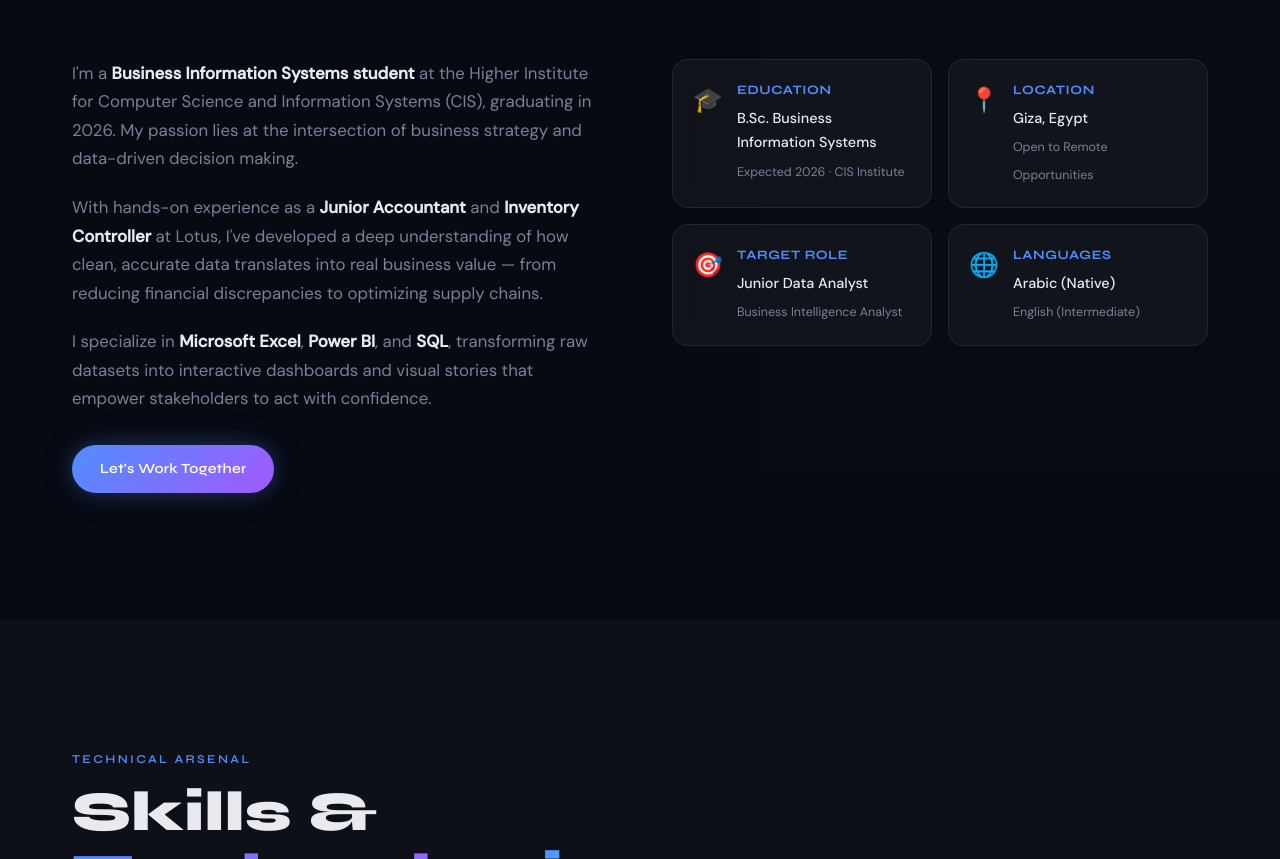
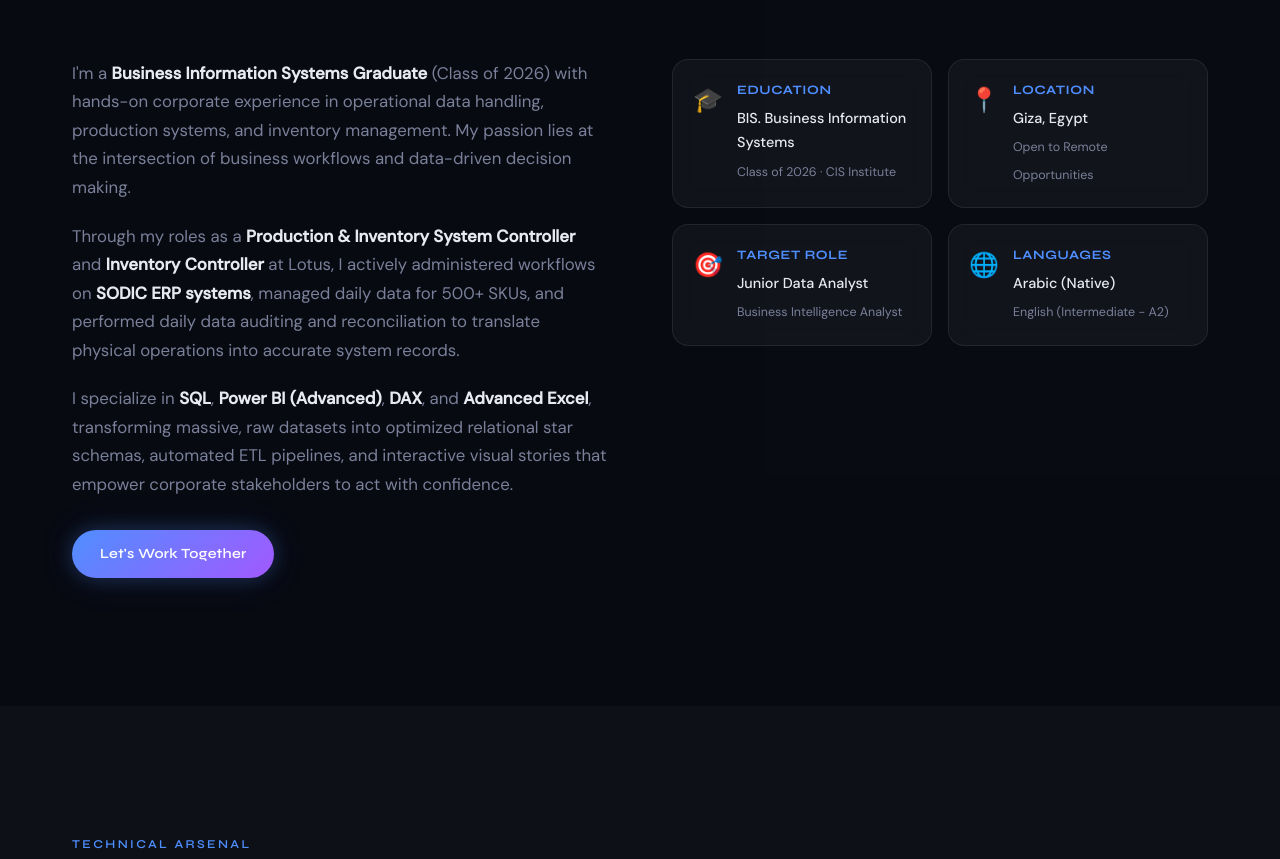
Before and after one commit to MohamedKalhed/portfolio, a plain HTML site: page index.html in a window 1280 px wide. Shown: the part 1202-2061 px from the top of the page. Drawn offline with Linux system fonts and the light colour scheme; animation ran at ten frames a second.

Commit message:
Update index.html

```diff
--- a/index.html
+++ b/index.html
@@ -180,7 +180,7 @@
   <!-- ============================================================
        ABOUT SECTION
   ============================================================ -->
-  <section id="about">
+ <section id="about">
     <div class="container">
       <div class="section-label reveal-up">About Me</div>
       <h2 class="section-title reveal-up">The Story Behind<br/><span class="gradient-text">The Numbers</span></h2>
@@ -188,19 +188,19 @@
       <div class="about-grid">
         <div class="about-text reveal-left">
           <p>
-            I'm a <strong>Business Information Systems student</strong> at the Higher Institute for
-            Computer Science and Information Systems (CIS), graduating in 2026. My passion lies at
-            the intersection of business strategy and data-driven decision making.
+            I'm a <strong>Business Information Systems Graduate</strong> (Class of 2026) with hands-on corporate experience
+            in operational data handling, production systems, and inventory management. My passion lies at the
+            intersection of business workflows and data-driven decision making.
           </p>
           <p>
-            With hands-on experience as a <strong>Junior Accountant</strong> and <strong>Inventory Controller</strong>
-            at Lotus, I've developed a deep understanding of how clean, accurate data translates into
-            real business value — from reducing financial discrepancies to optimizing supply chains.
+            Through my roles as a <strong>Production & Inventory System Controller</strong> and <strong>Inventory Controller</strong>
+            at Lotus, I actively administered workflows on <strong>SODIC ERP systems</strong>, managed daily data for 500+ SKUs,
+            and performed daily data auditing and reconciliation to translate physical operations into accurate system records.
           </p>
           <p>
-            I specialize in <strong>Microsoft Excel</strong>, <strong>Power BI</strong>, and <strong>SQL</strong>,
-            transforming raw datasets into interactive dashboards and visual stories that empower
-            stakeholders to act with confidence.
+            I specialize in <strong>SQL</strong>, <strong>Power BI (Advanced)</strong>, <strong>DAX</strong>, and <strong>Advanced Excel</strong>,
+            transforming massive, raw datasets into optimized relational star schemas, automated ETL pipelines,
+            and interactive visual stories that empower corporate stakeholders to act with confidence.
           </p>
           <div class="about-cta">
             <a href="#contact" class="btn btn-primary">Let's Work Together</a>
@@ -212,8 +212,8 @@
             <div class="info-card-icon">🎓</div>
             <div>
               <h4>Education</h4>
-              <p>B.Sc. Business Information Systems</p>
-              <span>Expected 2026 · CIS Institute</span>
+              <p>BIS. Business Information Systems</p>
+              <span>Class of 2026 · CIS Institute</span>
             </div>
           </div>
           <div class="info-card glass">
@@ -237,13 +237,14 @@
             <div>
               <h4>Languages</h4>
               <p>Arabic (Native)</p>
-              <span>English (Intermediate)</span>
+              <span>English (Intermediate - A2)</span>
             </div>
           </div>
         </div>
       </div>
     </div>
   </section>
+
 
   <!-- ============================================================
        SKILLS SECTION
```
